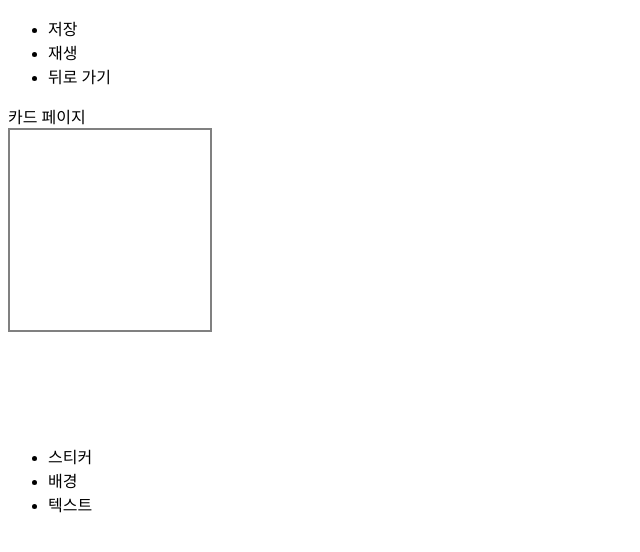
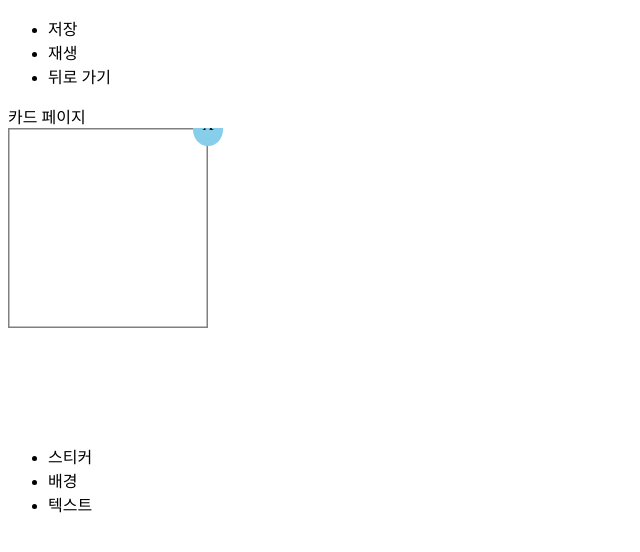
Before and after one commit to jiyeong-yun/Retter, a React (Create React App) app in the folder frontend/: page /card/edit in a window 1280 px wide. Shown: the top 552 px of the page, without its empty margins (0-640 px from the left). Built offline with nearby package versions, Linux system fonts and the light colour scheme.

Commit message:
[S06P22C202-98] Feat: Remove Sticker

```diff
--- a/frontend/src/components/card/Card.js
+++ b/frontend/src/components/card/Card.js
@@ -1,7 +1,7 @@
 import { useRef, useState } from "react";
 import { connect } from "react-redux";
 import styled from "styled-components";
-import { setStickerPos } from "../../store/actions/cardActions";
+import { setStickerPos, removeSticker } from "../../store/actions/cardActions";
 
 function mapStateToProps({ cardReducer }) {
   return {
@@ -14,13 +14,19 @@ function mapStateToProps({ cardReducer }) {
 function mapDispatchToProps(dispatch) {
   return {
     setStickerPos: (index, x, y) => dispatch(setStickerPos(index, x, y)),
+    removeSticker: (index) => dispatch(removeSticker(index)),
   };
 }
 
 export default connect(mapStateToProps, mapDispatchToProps)(CardComponent);
 
-function CardComponent({ background, stickers, text, setStickerPos }) {
-  const [selector, setSelector] = useState({ width: 200, height: 200, y: 0, x: 0 });
+function CardComponent(props) {
+  const [selector, setSelector] = useState({
+    width: 200,
+    height: 200,
+    y: 0,
+    x: 0,
+  });
   const card = useRef();
   let pageX, pageY;
   const handleDragStart = (event) => {
@@ -49,25 +55,25 @@ function CardComponent({ background, stickers, text, setStickerPos }) {
     if (nextY > cardRef.height - target.height)
       nextY = cardRef.height - target.height;
 
-    setStickerPos(index, nextX, nextY);
+    props.setStickerPos(index, nextX, nextY);
   };
 
   const handleClick = (event, index) => {
-    const padding = 10;
+    const padding = 50;
     const width = event.currentTarget.offsetWidth + padding;
     const height = event.currentTarget.offsetHeight + padding;
-    const y = stickers[index].y - 6.5;
-    const x = stickers[index].x - 6.5;
-    console.log(stickers[index].y);
-    // console.log(event.currentTarget.offsetWidth);
-    // console.log(event.target.style);
-    setSelector({ ...selector, width, height, y, x });
-  }
+    const y = props.stickers[index].y - padding / 2;
+    const x = props.stickers[index].x - padding / 2;
+    setSelector({ ...selector, width, height, y, x, index });
+  };
+
+  const removeSticker = () => {
+    props.removeSticker(selector.index);
+  };
 
   return (
-    <Card Card background={background} ref={card} >
-      {
-        stickers.map((sticker, index) => (
+    <Card Card background={props.background} ref={card}>
+      {props.stickers.map((sticker, index) => (
         <Sticker
           key={index}
           sticker={sticker}
@@ -78,10 +84,11 @@ function CardComponent({ background, stickers, text, setStickerPos }) {
         >
           {sticker.id}
         </Sticker>
-        ))
-      }
-      < Selector selector={selector} />
-      {text.isVisible ? text.message : null}
+      ))}
+      <Selector selector={selector}>
+        <div onClick={removeSticker}>X</div>
+      </Selector>
+      {props.text.isVisible ? props.text.message : null}
     </Card>
   );
 }
@@ -103,16 +110,30 @@ const Sticker = styled.div`
   width: ${(props) => props.sticker.width}px;
   height: ${(props) => props.sticker.height}px;
   background-color: orange;
+  z-index: 1;
 
   cursor: grab;
 `;
 
 const Selector = styled.div`
-  border: 2px solid gray;
+  box-shadow: 0 0 0 1.5px gray inset;
   position: absolute;
   top: ${(props) => props.selector.y}px;
   left: ${(props) => props.selector.x}px;
   width: ${(props) => props.selector.width}px;
   height: ${(props) => props.selector.height}px;
-  z-index: -1;
+
+  div {
+    background-color: skyblue;
+    border-radius: 50%;
+    position: absolute;
+    top: -15px;
+    right: -15px;
+    width: 30px;
+    height: 30px;
+    cursor: pointer;
+
+    text-align: center;
+    padding-top: 3px;
+  }
 `;
```
Lines whose indentation alone changed are shown as unchanged.
